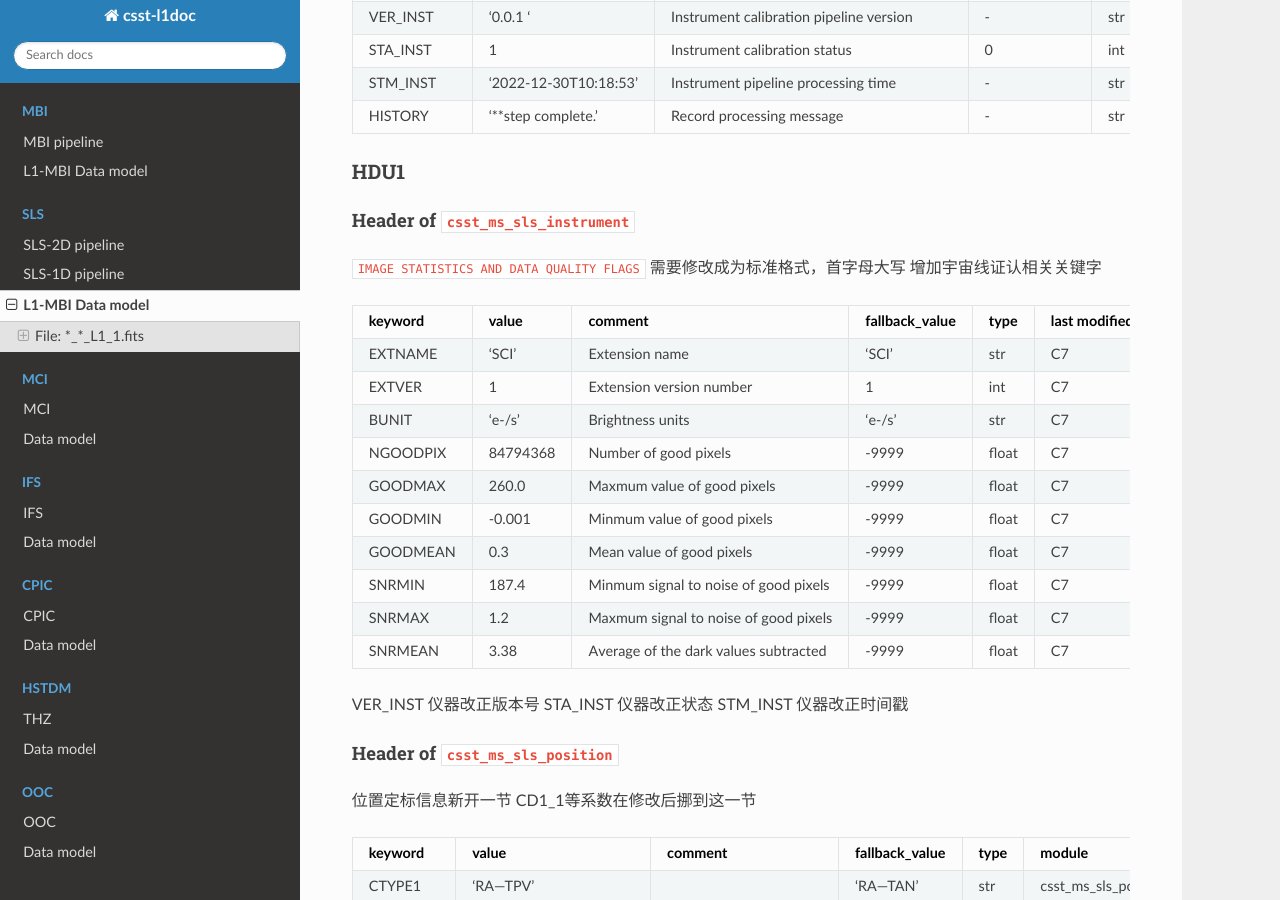
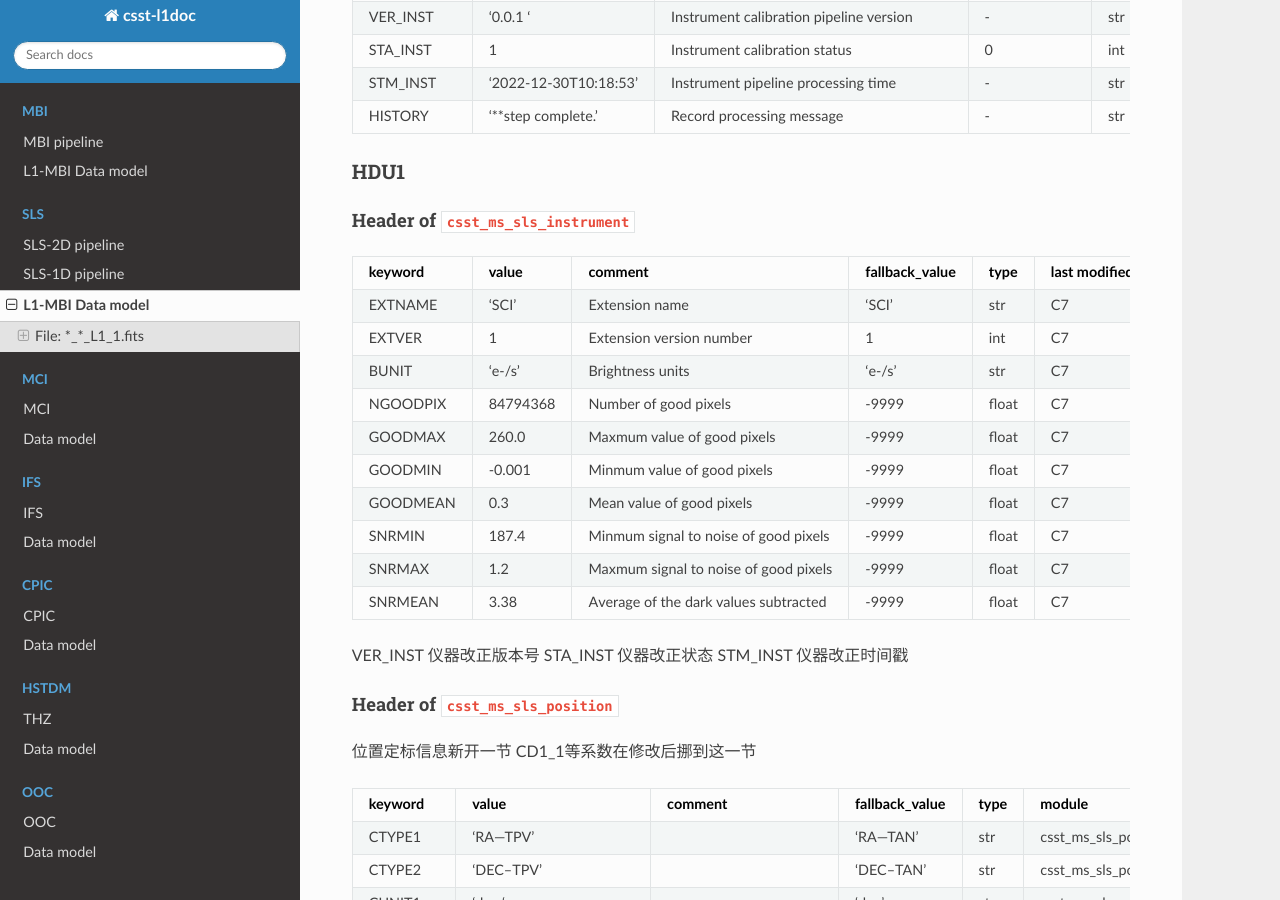
Before and after one commit to hypergravity/csst-doc-msc, a Sphinx documentation site: the page built from docs/source/sls/data_model.md, in a window 1280 px wide and 900 px high, scrolled down 1323 px. Built offline with Sphinx 7.4.7 and the Read the Docs theme 2.0.0, drawn with Linux system fonts in a browser that asks for light colours.

Commit message:
Update data_model.md

```diff
--- a/docs/source/sls/data_model.md
+++ b/docs/source/sls/data_model.md
@@ -54,8 +54,6 @@ COMMENT ==================================================================
 
 #### Header of `csst_ms_sls_instrument`
 
-`IMAGE STATISTICS AND DATA QUALITY FLAGS` 需要修改成为标准格式，首字母大写
-增加宇宙线证认相关关键字
 
 | keyword   | value    | comment                                 | fallback_value | type | last modified                   |
 |-----------|:---------|-----------------------------------------|----------------|------|--------------------------|
```
